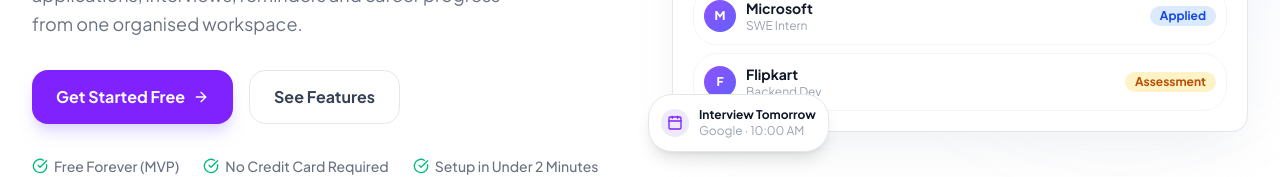
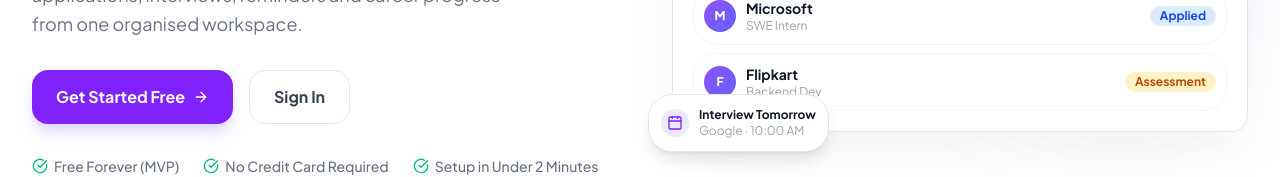
Before and after one commit to Aanvix-13/CareerOs, a Next.js app: page / in a window 1280 px wide. Shown: the part 515-692 px from the top of the page. Built offline with nearby package versions, Linux system fonts and the light colour scheme.

Commit message:
feat(landing): replace see features cta with sign-in cta

```diff
--- a/src/app/(marketing)/page.tsx
+++ b/src/app/(marketing)/page.tsx
@@ -285,12 +285,12 @@
                 Get Started Free
                 <ArrowRight className="h-4 w-4" />
               </Link>
-              <button
-                onClick={() => scrollTo('#features')}
+              <Link
+                href="/sign-in"
                 className="inline-flex items-center gap-2 rounded-2xl border border-gray-200 bg-white hover:bg-gray-50 text-gray-700 font-bold px-6 py-3.5 text-base transition hover:-translate-y-0.5 duration-200"
               >
-                See Features
-              </button>
+                Sign In
+              </Link>
             </div>
 
             {/* Trust Indicators */}
```
